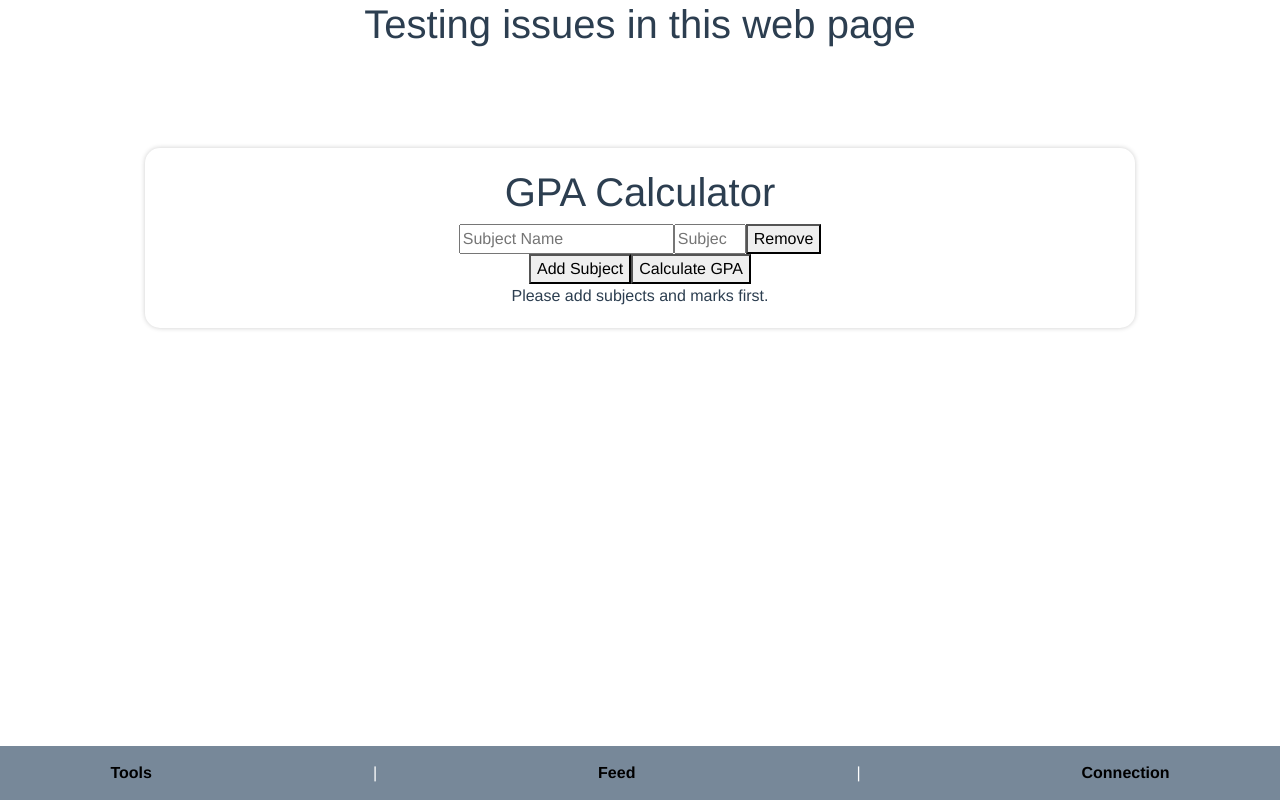
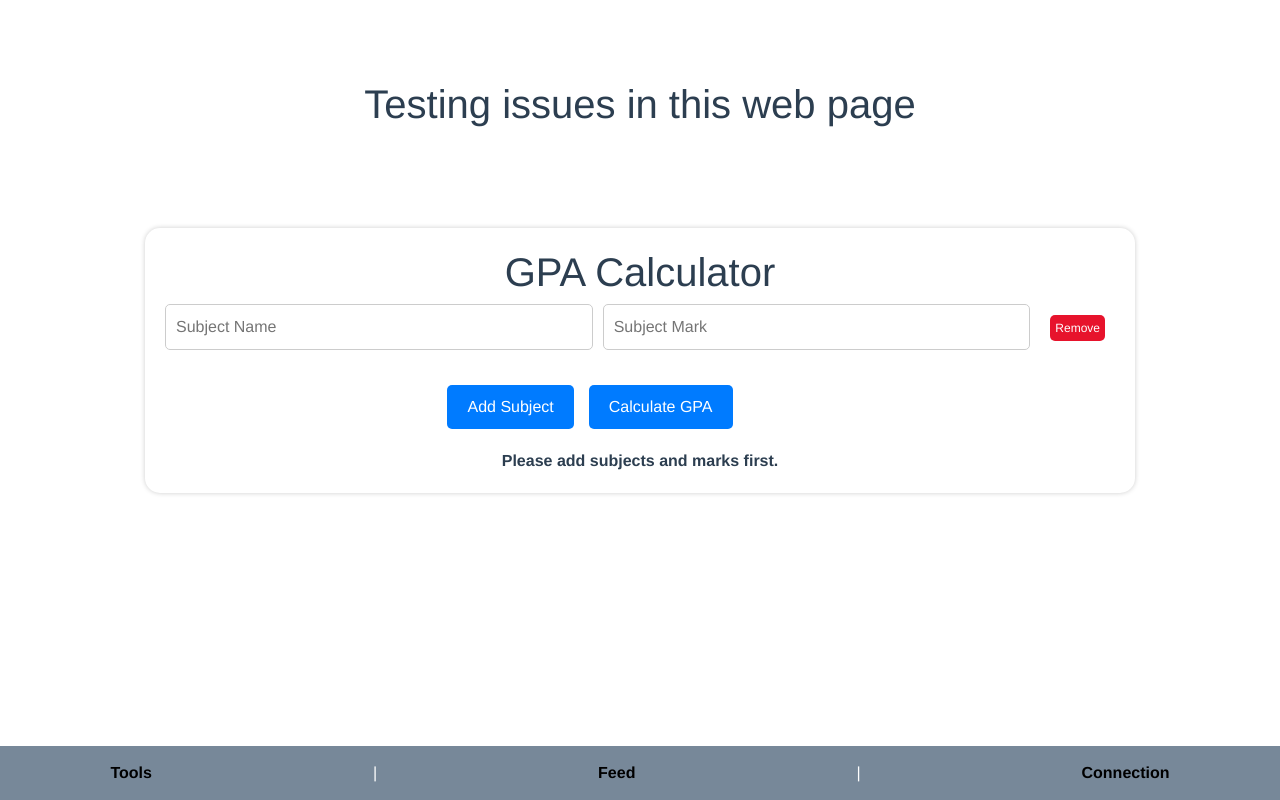
Before and after one commit to bhathiknk/socialmedia-webapp, a Vue app: page /GradesTracking in a window 1280 px wide. Built offline with nearby package versions, Linux system fonts and the light colour scheme.

Commit message:
add Simple Style to GPA Calculator

```diff
--- a/src/components/GradesTracking.vue
+++ b/src/components/GradesTracking.vue
@@ -87,6 +87,7 @@ const calculateGradePoints = (mark) => {
 
 
 <style>
+
 body {
   font-family: Arial, sans-serif;
   background-color: #f2f2f2;
@@ -112,6 +113,114 @@ h1 {
   color: #333;
 }
 
+label {
+  font-weight: bold;
+}
+
+input[type="text"],
+input[type="number"] {
+  width: 100%;
+  padding: 10px;
+  margin-bottom: 10px;
+  border: 1px solid #ccc;
+  border-radius: 5px;
+}
+
+input[type="text"]:hover{
+  border: 1px solid #6d99e3;
+}
+input[type="number"]:hover{
+  border: 1px solid #6d99e3;
+}
+
+.subject-item {
+  display: flex;
+  justify-content: space-between;
+  align-items: baseline;
+  margin-bottom: 15px; /* Add more spacing between textareas */
+}
+
+.subject-item input[type="text"],
+.subject-item input[type="number"] {
+  width: 45%;
+
+}
+
+#add-subject-button {
+  background-color: #007bff;
+  color: #fff;
+  border: none;
+  padding: 10px 20px;
+  cursor: pointer;
+  margin-right: 15px; /* Add space between buttons */
+  border-radius: 5px;
+}
+
+
+.remove-subject-button {
+  background-color: #e7132c;
+  color: #fff;
+  border: none;
+  padding: 4px 5px;
+  cursor: pointer;
+  margin-right: 10px; /* Add space between buttons */
+  margin-left: 10px;
+  border-radius: 5px;
+  font-size: 12px;
+}
+
+
+.remove-subject-button:hover{
+  background-color: #100f0f;
+  box-shadow: 0 8px 16px 0 rgba(0,0,0,0.2), 0 6px 20px 0 rgba(0,0,0,0.19);
+  transition: 0.8s;
+
+}
+
+
+#add-subject-button:hover{
+  background-color: #3636ef;
+  box-shadow: 0 8px 16px 0 rgba(0,0,0,0.2), 0 6px 20px 0 rgba(0,0,0,0.19);
+  transition: 0.8s;
+}
+
+#calculate-button {
+  background-color: #007bff;
+  color: #fff;
+  border: none;
+  padding: 10px 20px;
+  cursor: pointer;
+  margin-top: 10px;
+  border-radius: 5px;
+  margin-right: 100px;
+
+}
+
+#calculate-button:hover{
+  background-color: #3636ef;
+  transition: 0.8s;
+  box-shadow: 0 12px 16px 0 rgba(0,0,0,0.24),0 17px 50px 0 rgba(0,0,0,0.19);
+}
+
+#result {
+  text-align: center;
+  font-weight: bold;
+  margin-top: 20px;
+}
+
+
+.scroll {
+  max-height: 500px; /*  maximum height for the scrollable area */
+  overflow-y: scroll;
+  scroll-behavior: smooth;
+}
+
+
+#margin-top{
+  padding-top: 80px;
+}
+
+
 
 
 </style>
```
